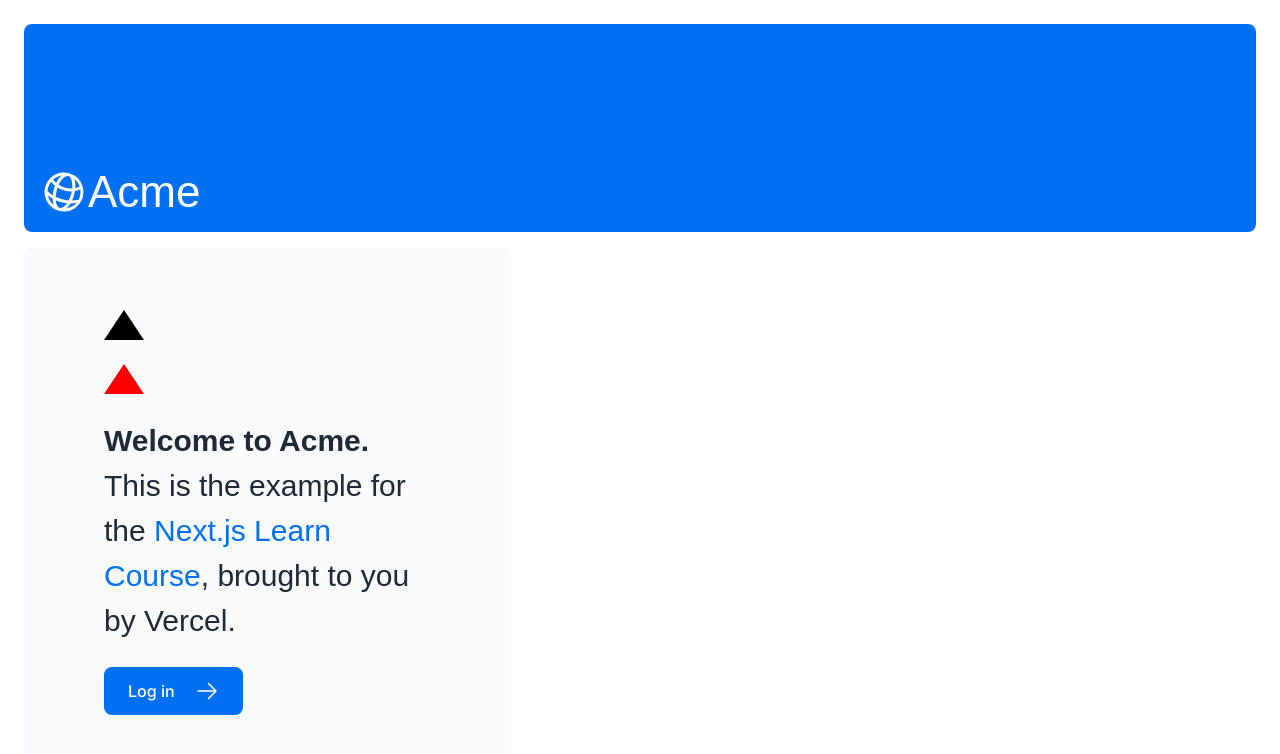
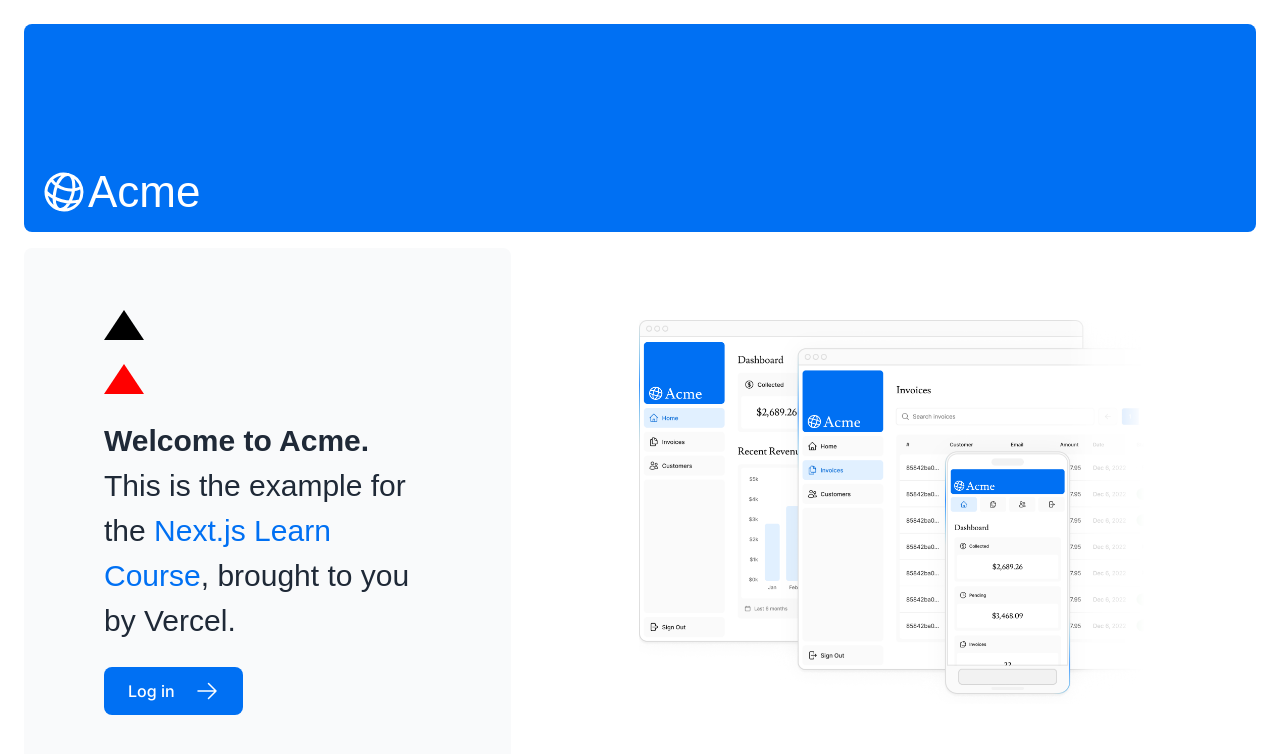
Before and after one commit to davizuku/react-nextjs-tutorial, a Next.js app: page / in a window 1280 px wide. Shown: the top 754 px of the page. Built offline with nearby package versions, Linux system fonts and the light colour scheme; a web font is replaced by a local one.

Commit message:
Chapter 3 play with images

```diff
--- a/app/page.tsx
+++ b/app/page.tsx
@@ -3,6 +3,7 @@
 import Link from 'next/link';
 import styles from '@/app/ui/home.module.css'
 import { lusitana } from '@/app/ui/fonts';
+import Image from 'next/image';
 
 export default function Page() {
   return (
@@ -34,6 +35,20 @@
         </div>
         <div className="flex items-center justify-center p-6 md:w-3/5 md:px-28 md:py-12">
           {/* Add Hero Images Here */}
+          <Image
+            src="/hero-desktop.png"
+            width={1000}
+            height={760}
+            className='hidden md:block'
+            alt="Screenshots of the dashboard project showing desktop version"
+          />
+          <Image
+            src="/hero-mobile.png"
+            width={560}
+            height={620}
+            className='block md:hidden'
+            alt="Screenshot of the dashboard project showing mobile version"
+          />
         </div>
       </div>
     </main>
```
